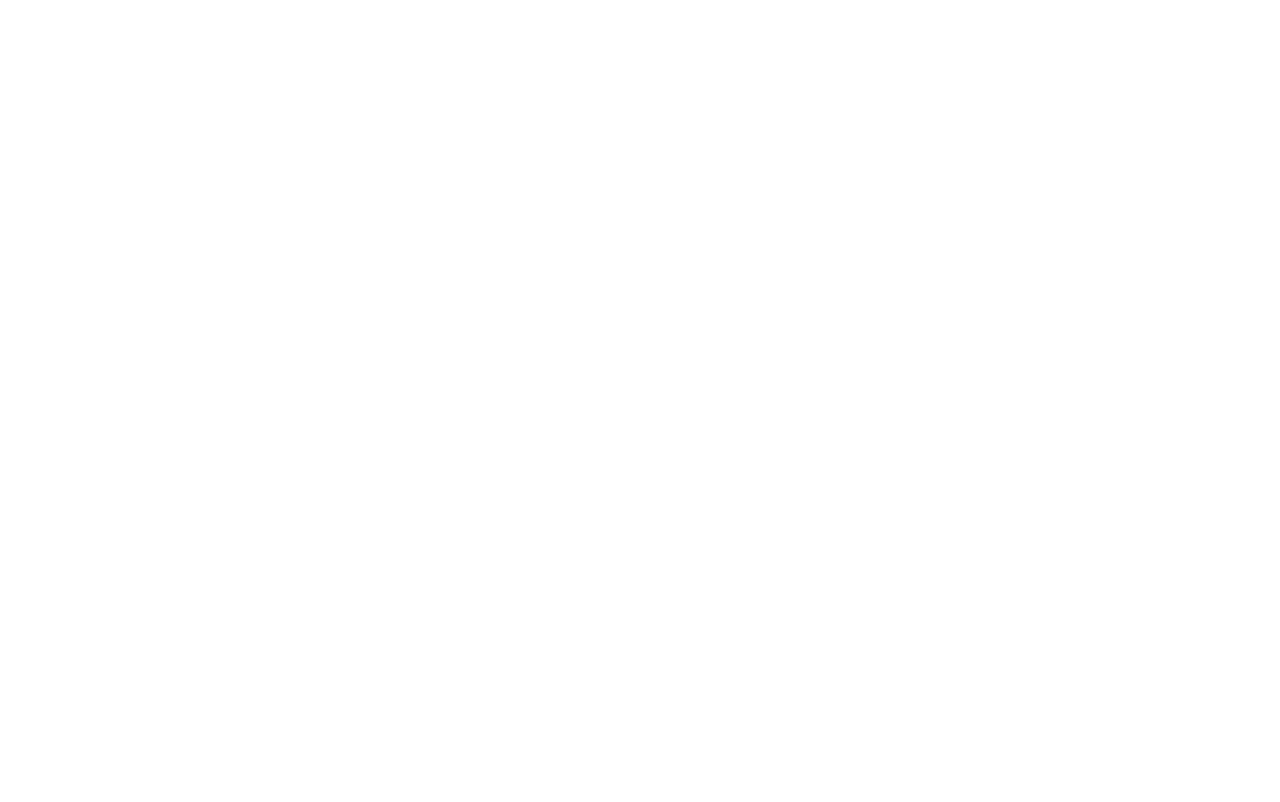
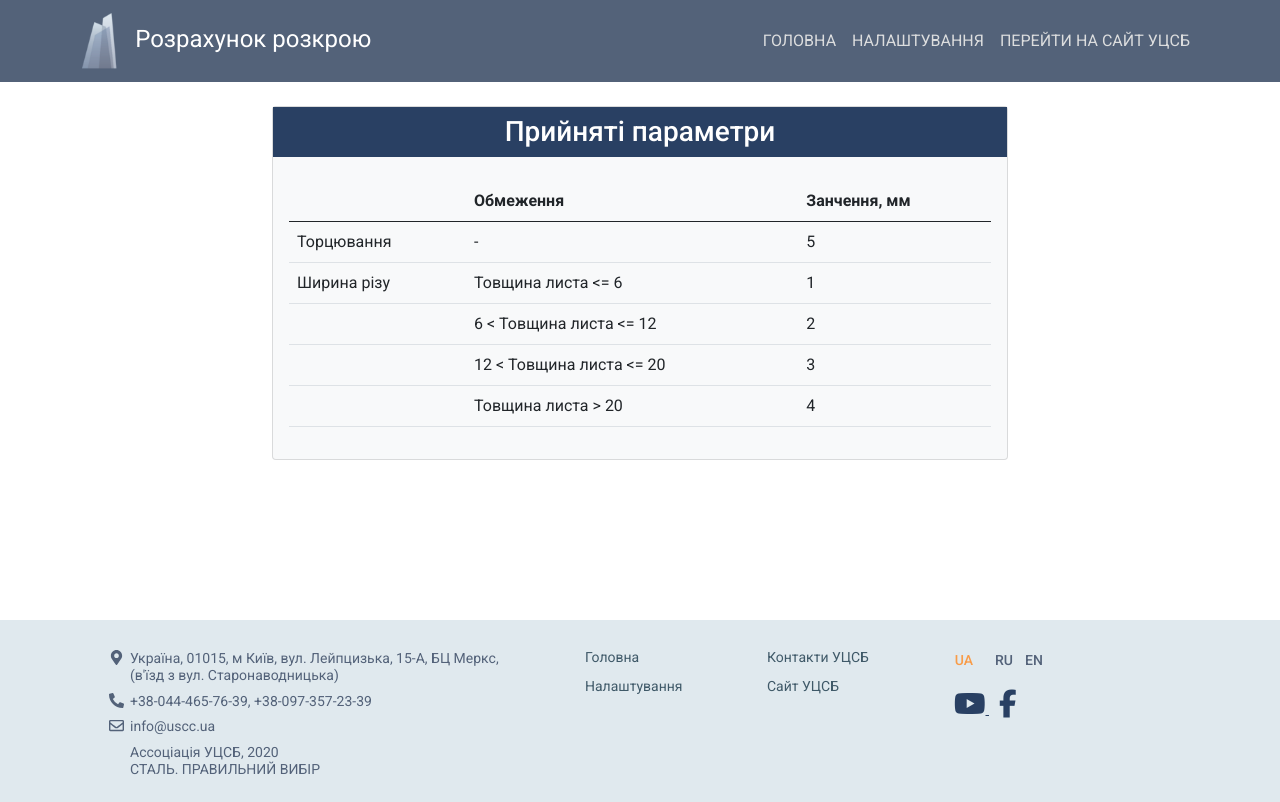
Before and after one commit to vdovkin/USCC-cutting, a plain HTML site: page settings.html in a window 1280 px wide. Drawn offline with nearby package versions, Linux system fonts and the light colour scheme.

Commit message:
add parametrs

```diff
--- a/settings.html
+++ b/settings.html
@@ -0,0 +1,195 @@
+<!DOCTYPE html>
+<html>
+
+<head>
+    <meta charset="utf-8" />
+    <meta http-equiv="x-ua-compatible" content="ie=edge" />
+    <title>Калькулятор розкрою - УЦСБ</title>
+    <meta name="description" content="" />
+    <meta name="viewport" content="width=device-width, initial-scale=1" />
+
+    <!-- favicon -->
+    <link rel="shortcut icon" type="image/x-icon" href="static/img/favicon.png" />
+
+    <!-- font awesome -->
+    <script src="https://kit.fontawesome.com/5de3e67cfc.js" crossorigin="anonymous"></script>
+
+    <!-- bootstrap css -->
+    <link href="https://cdn.jsdelivr.net/npm/bootstrap@5.0.0-beta1/dist/css/bootstrap.min.css" rel="stylesheet"
+        integrity="sha384-giJF6kkoqNQ00vy+HMDP7azOuL0xtbfIcaT9wjKHr8RbDVddVHyTfAAsrekwKmP1" crossorigin="anonymous">
+
+    <!-- Custom css -->
+    <link rel="stylesheet" href="static/css/style.css">
+</head>
+
+<body>
+    <div class="content">
+        <nav class="navbar  navbar-expand-md navbar-dark">
+            <div class="container">
+                <a class="navbar-brand" href="#">
+                    <img src="static/img/logo.png">
+                    <span class="ps-2">Розрахунок розкрою</span>
+
+                </a>
+                <button class="navbar-toggler" type="button" data-bs-toggle="collapse" data-bs-target="#navbarToggle"
+                    aria-controls="navbarToggle" aria-expanded="false" aria-label="Toggle navigation">
+                    <span class="navbar-toggler-icon"></span>
+                </button>
+                <div class="collapse navbar-collapse" id="navbarToggle">
+                    <div class="navbar-nav ms-auto">
+                        <a class="nav-item nav-link" href="index.html">Головна</a>
+                        <a class="nav-item nav-link" href="settings.html">Налаштування</a>
+                        <a class="nav-item nav-link" href="https://uscc.ua/">Перейти на сайт УЦСБ</a>
+                    </div>
+                </div>
+            </div>
+
+        </nav>
+
+        <main class="pb-4">
+            <div class="container mb-4">
+                <div class="row justify-content-center">
+                    <div class="col-12 col-lg-8">
+                        <div class="card mt-4 bg-light">
+                            <h3 class="results-header card-title text-center p-2">Прийняті параметри</h3>
+                            <div class="card-body">
+                                <table class="table table-hover table-rates">
+                                    <thead>
+                                        <tr>
+                                            <th scope="col"></th>
+                                            <th scope="col">Обмеження</th>
+                                            <th scope="col">Занчення, мм</th>
+                                        </tr>
+                                    </thead>
+                                    <tbody>
+                                        <tr>
+                                            <td>Торцювання</td>
+                                            <td>-</td>
+                                            <td>5</td>
+                                        </tr>
+                                        <tr>
+                                            <td>Ширина різу</td>
+                                            <td>Товщина листа <= 6</td>
+                                            <td>1</td>
+                                        </tr>
+                                        <tr>
+                                            <td></td>
+                                            <td> 6 < Товщина листа <= 12</td>
+                                            <td>2</td>
+                                        </tr>
+                                        <tr>
+                                            <td></td>
+                                            <td> 12 < Товщина листа <= 20</td>
+                                            <td>3</td>
+                                        </tr>
+                                        <tr>
+                                            <td></td>
+                                            <td> Товщина листа > 20</td>
+                                            <td>4</td>
+                                        </tr>
+
+                                    </tbody>
+                                </table>
+                            </div>
+                        </div>
+
+
+
+                    </div>
+                </div>
+            </div>
+        </main>
+    </div>
+
+    <footer class="footer">
+        <!-- Footer Links -->
+        <div class="container">
+            <div class="row ps-5">
+                <div class="col-md-5 cont">
+                    <div class="footer_contact_block_inner">
+                        <div class="text_with_icons">
+                            <p><svg aria-hidden="true" focusable="false" data-prefix="fas" data-icon="map-marker-alt"
+                                    class="svg-inline--fa fa-map-marker-alt fa-w-12" role="img"
+                                    xmlns="http://www.w3.org/2000/svg" viewBox="0 0 384 512">
+                                    <path fill="currentColor"
+                                        d="M172.268 501.67C26.97 291.031 0 269.413 0 192 0 85.961 85.961 0 192 0s192 85.961 192 192c0 77.413-26.97 99.031-172.268 309.67-9.535 13.774-29.93 13.773-39.464 0zM192 272c44.183 0 80-35.817 80-80s-35.817-80-80-80-80 35.817-80 80 35.817 80 80 80z">
+                                    </path>
+                                </svg>Україна, 01015, м Київ, вул. Лейпцизька, 15-А, БЦ Меркс, <br>(в'їзд з вул.
+                                Старонаводницька)</p>
+                        </div>
+                        <div class="text_with_icons">
+                            <p><svg xmlns="http://www.w3.org/2000/svg" aria-hidden="true" focusable="false"
+                                    data-prefix="fas" data-icon="phone-alt" class="svg-inline--fa fa-phone-alt fa-w-16"
+                                    role="img" viewBox="0 0 512 512">
+                                    <path fill="currentColor"
+                                        d="M497.39 361.8l-112-48a24 24 0 0 0-28 6.9l-49.6 60.6A370.66 370.66 0 0 1 130.6 204.11l60.6-49.6a23.94 23.94 0 0 0 6.9-28l-48-112A24.16 24.16 0 0 0 122.6.61l-104 24A24 24 0 0 0 0 48c0 256.5 207.9 464 464 464a24 24 0 0 0 23.4-18.6l24-104a24.29 24.29 0 0 0-14.01-27.6z">
+                                    </path>
+                                </svg><a href="tel:+38-044-280-18-20">+38-044-465-76-39, +38-097-357-23-39</a></p>
+                        </div>
+                        <div class="text_with_icons">
+                            <p><svg xmlns="http://www.w3.org/2000/svg" aria-hidden="true" focusable="false"
+                                    data-prefix="far" data-icon="envelope" class="svg-inline--fa fa-envelope fa-w-16"
+                                    role="img" viewBox="0 0 512 512">
+                                    <path fill="currentColor"
+                                        d="M464 64H48C21.49 64 0 85.49 0 112v288c0 26.51 21.49 48 48 48h416c26.51 0 48-21.49 48-48V112c0-26.51-21.49-48-48-48zm0 48v40.805c-22.422 18.259-58.168 46.651-134.587 106.49-16.841 13.247-50.201 45.072-73.413 44.701-23.208.375-56.579-31.459-73.413-44.701C106.18 199.465 70.425 171.067 48 152.805V112h416zM48 400V214.398c22.914 18.251 55.409 43.862 104.938 82.646 21.857 17.205 60.134 55.186 103.062 54.955 42.717.231 80.509-37.199 103.053-54.947 49.528-38.783 82.032-64.401 104.947-82.653V400H48z">
+                                    </path>
+                                </svg><a href="mailto:info@uscc.ua">info@uscc.ua</a></p>
+                        </div>
+                        <div>
+                            <p>Ассоціація УЦСБ, 2020<br>СТАЛЬ. ПРАВИЛЬНИЙ ВИБІР</p>
+                        </div>
+                    </div>
+                </div>
+
+                <!-- Grid column -->
+                <div class="col-md-2 footer-links d-none d-md-block">
+
+                    <ul>
+                        <li><a href="index.html">Головна</a></li>
+                        <li><a href="settings.html">Налаштування</a></li>
+                    </ul>
+                </div>
+                <!-- Grid column -->
+                <div class="col-md-2 footer-links d-none d-md-block">
+
+                    <ul>
+                        <li><a href="http://uscc.ua/kontaktu">Контакти УЦСБ</a></li>
+                        <li><a href="https://uscc.ua/">Сайт УЦСБ</a></li>
+                    </ul>
+                </div>
+                <!-- Grid column -->
+                <div class="col-md-3">
+                    <div class="socials">
+                        <div class="footer-lang-view" id="language-menu">
+                            <ul>
+                                <li><a href="#" class="selected-lan">ua</a></li>
+                                <li><a href="#">ru</a></li>
+                                <li><a href="#">en</a></li>
+                            </ul>
+                        </div>
+                        <div class="icons">
+                            <a href="https://www.youtube.com/channel/UCjLA-d50zc_8I665CgALoQg">
+                                <i class="fab fa-youtube fa-2x icons"></i>
+                            </a>
+                            <a href="https://www.facebook.com/UkrainianSteelConstructionCenter/">
+                                <i class="fab fa-facebook-f fa-2x icons"></i>
+                            </a>
+                        </div>
+                    </div>
+                </div>
+                <!-- Grid column -->
+            </div>
+            <!-- Grid row -->
+        </div>
+        <!-- Footer Links -->
+    </footer>
+
+
+
+    <!-- bootstrap js -->
+    <script src="https://cdn.jsdelivr.net/npm/bootstrap@5.0.0-beta1/dist/js/bootstrap.bundle.min.js"
+        integrity="sha384-ygbV9kiqUc6oa4msXn9868pTtWMgiQaeYH7/t7LECLbyPA2x65Kgf80OJFdroafW"
+        crossorigin="anonymous"></script>
+    <!-- custom js -->
+    <script src="static/js/main.js"></script>
+</body>
```
Also changed, not shown: index.html (+58 -8 lines), static/img/sheet.png (added).
